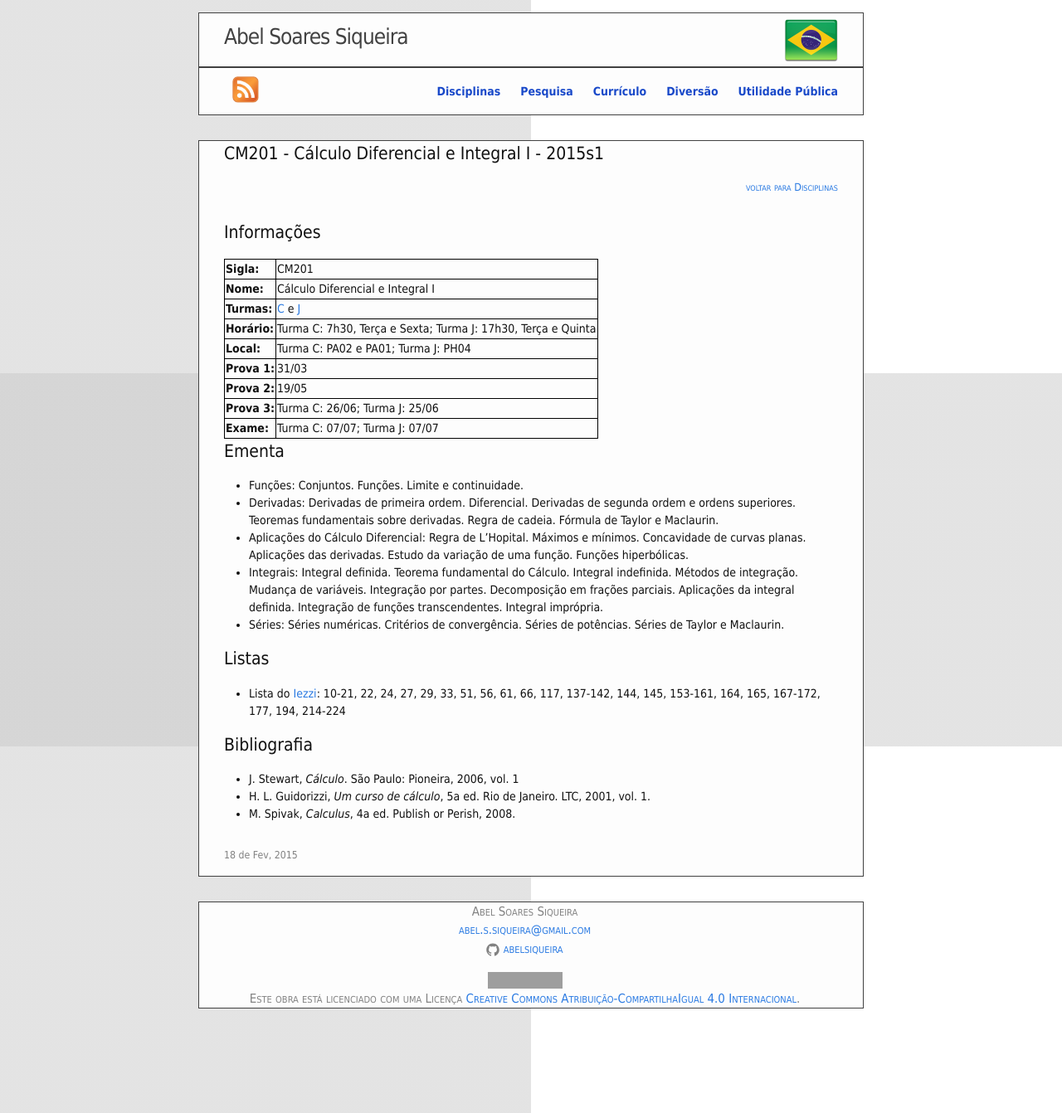
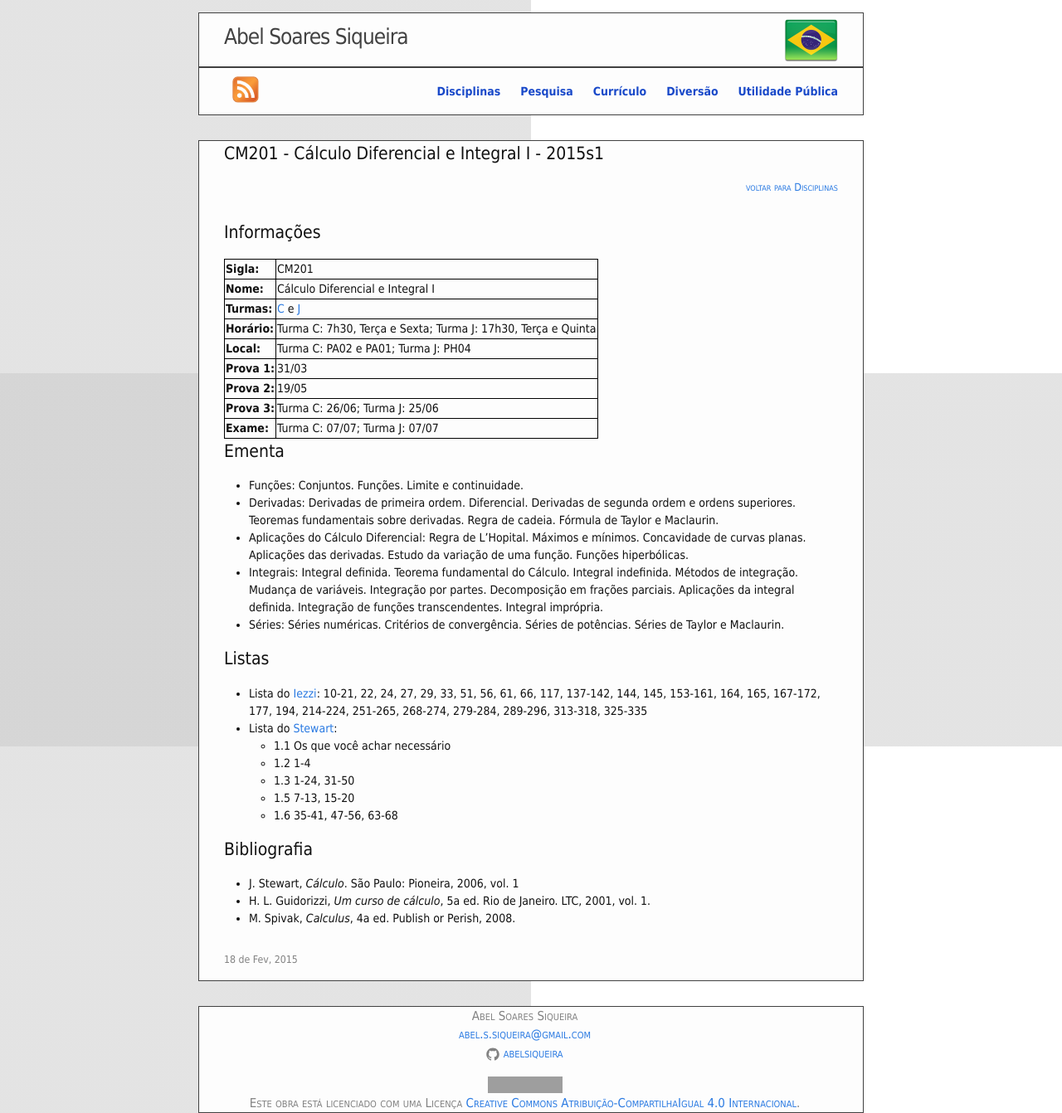
Before and after one commit to abelsiqueira/abelsiqueira.github.io-old, a Jekyll site: the page built from _posts/br/2015-02-18-cm201-calculo-diferencial-e-integral-2015s1.markdown, in a window 1280 px wide. Shown: the whole page at 83% size. Built offline with Jekyll 4.4.1, drawn with Linux system fonts in a browser that asks for light colours; grey boxes are pictures that could not be loaded.

Commit message:
Adiciona exercícios para CM201

```diff
--- a/_posts/br/2015-02-18-cm201-calculo-diferencial-e-integral-2015s1.markdown
+++ b/_posts/br/2015-02-18-cm201-calculo-diferencial-e-integral-2015s1.markdown
@@ -39,7 +39,14 @@ permalink:  cm201-2015s1
 
   - Lista do [Iezzi](/disciplinas/2015s1-cm201/lista-iezzi.pdf):
     10-21, 22, 24, 27, 29, 33, 51, 56, 61, 66, 117, 137-142, 144, 145, 153-161,
-    164, 165, 167-172, 177, 194, 214-224
+    164, 165, 167-172, 177, 194, 214-224, 251-265, 268-274, 279-284, 289-296,
+    313-318, 325-335
+  - Lista do [Stewart](/disciplinas/2015s1-cm201/lista-stewart.pdf):
+    - 1.1 Os que você achar necessário
+    - 1.2 1-4
+    - 1.3 1-24, 31-50
+    - 1.5 7-13, 15-20
+    - 1.6 35-41, 47-56, 63-68
 
 # Bibliografia
 
```
Also changed, not shown: 2 other files.
